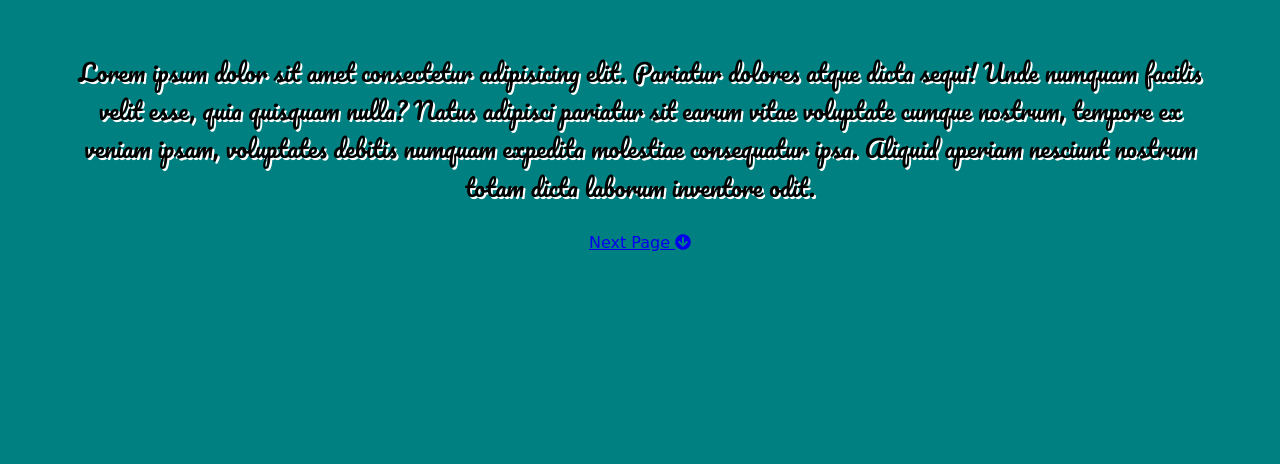
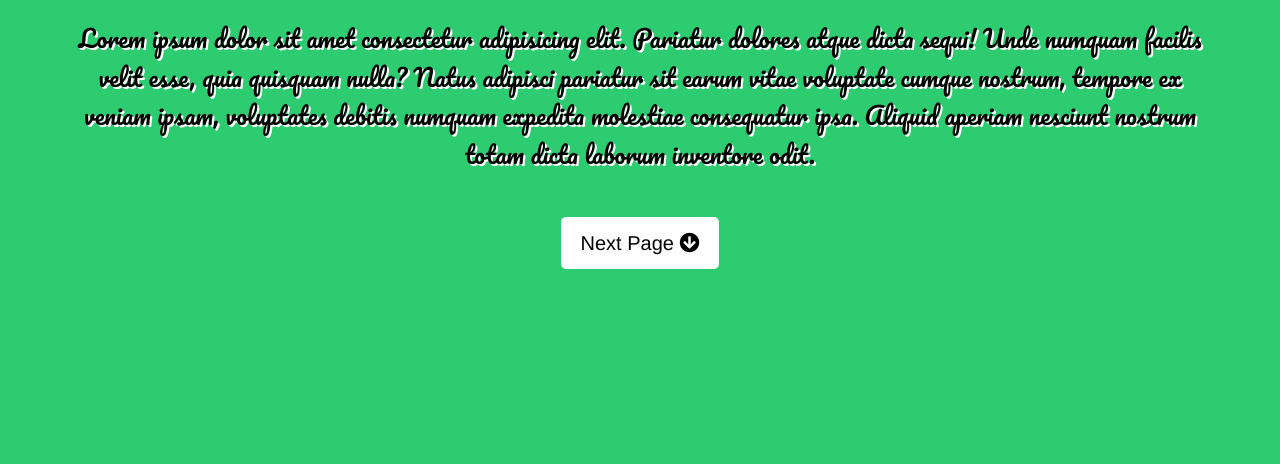
Before and after one commit to kaito-bot/Prezenta, a plain HTML site: page index.html in a window 1280 px wide. Shown: the part 336-800 px from the top of the page. Drawn offline with Linux system fonts and the light colour scheme; a web font is replaced by a local one.

Commit message:
btn styling and transition

```diff
--- a/index.html
+++ b/index.html
@@ -19,24 +19,31 @@
     <section id="page2" class="page">
         <h1>Page 2</h1>
         <p>Lorem ipsum dolor sit amet consectetur adipisicing elit. Pariatur dolores atque dicta sequi! Unde numquam facilis velit esse, quia quisquam nulla? Natus adipisci pariatur sit earum vitae voluptate cumque nostrum, tempore ex veniam ipsam, voluptates debitis numquam expedita molestiae consequatur ipsa. Aliquid aperiam nesciunt nostrum totam dicta laborum inventore odit.</p>
-        <a href="#page1" class="btn"> <i class="fas fa-arrow-circle-up"> </i> Previous Page</a>
-        <a href="#page3"  class="btn"> Next Page <i class="fas fa-arrow-circle-down"></i> </a>
+
+        <div class="btn-combo"><a href="#page1" class="btn"> <i class="fas fa-arrow-circle-up"> </i> Previous Page</a>
+            <a href="#page3"  class="btn"> Next Page <i class="fas fa-arrow-circle-down"></i> </a></div>
 
     </section>
 
     <section id="page3" class="page">
         <h1>Page 3</h1>
         <p>Lorem ipsum dolor sit amet consectetur adipisicing elit. Pariatur dolores atque dicta sequi! Unde numquam facilis velit esse, quia quisquam nulla? Natus adipisci pariatur sit earum vitae voluptate cumque nostrum, tempore ex veniam ipsam, voluptates debitis numquam expedita molestiae consequatur ipsa. Aliquid aperiam nesciunt nostrum totam dicta laborum inventore odit.</p>
-        <a href="#page2"  class="btn"> <i class="fas fa-arrow-circle-up"> </i> Previous Page</a>
+
+        <div class="btn-combo">
+            <a href="#page2"  class="btn"> <i class="fas fa-arrow-circle-up"> </i> Previous Page</a>
         <a href="#page4"  class="btn"> Next Page <i class="fas fa-arrow-circle-down"></i> </a>
 
+        </div>
     </section>
 
     <section id="page4" class="page">
         <h1>Page 4</h1>
         <p>Lorem ipsum dolor sit amet consectetur adipisicing elit. Pariatur dolores atque dicta sequi! Unde numquam facilis velit esse, quia quisquam nulla? Natus adipisci pariatur sit earum vitae voluptate cumque nostrum, tempore ex veniam ipsam, voluptates debitis numquam expedita molestiae consequatur ipsa. Aliquid aperiam nesciunt nostrum totam dicta laborum inventore odit.</p>
+
+       <div class="btn-combo">
         <a href="#page3"  class="btn"> <i class="fas fa-arrow-circle-up"> </i> Previous Page</a>
         <a href="#page1"  class="btn"> back to the main Page <i class="fas fa-arrow"></i> </a>
+       </div>
 
     </section>
 
--- a/style.css
+++ b/style.css
@@ -1,10 +1,10 @@
 @import url('https://fonts.googleapis.com/css2?family=Pacifico&family=Train+One&display=swap');
 
 :root {
-    --pag1-color:teal;
+    --pag1-color:#2ECC71 ;
     --page2-color:coral;
     --page3-color: slateblue;
-    --page4-color:purple;
+    --page4-color:#3498DB ;
     --animation-time : 2s;
 }
 
@@ -56,3 +56,22 @@ p{
 #page4 {
     background-color: var(--page4-color);
 }
+
+a {
+    text-decoration: none;
+    font-family: 'Franklin Gothic Medium', 'Arial Narrow', Arial, sans-serif;
+    color: #000;
+    font-size: 20px;
+}
+.btn {
+    background-color: white;
+    padding: 10px 20px;
+    margin: 20px 5px;
+    border-radius: 5px;
+    transition: all 1s ease-in-out;
+}
+
+.btn:hover {
+    background-color: #333;
+    color: white;
+}
```
